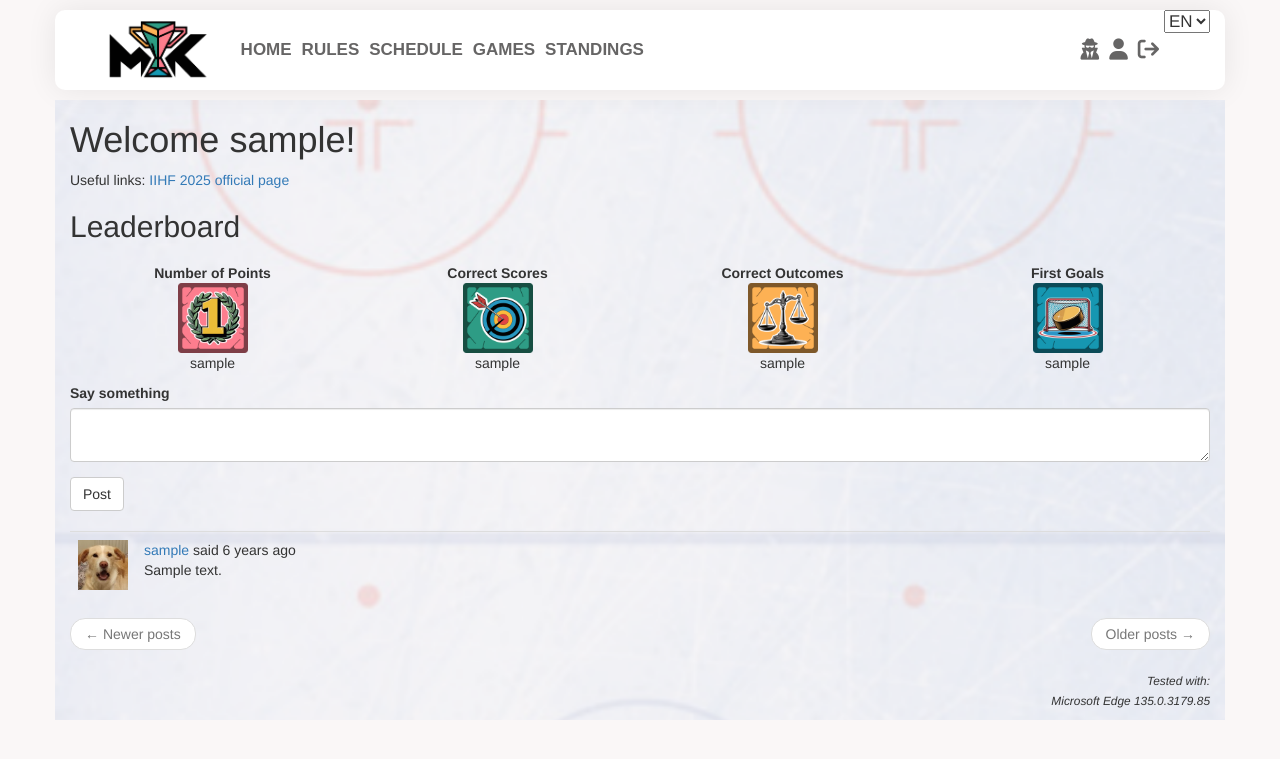
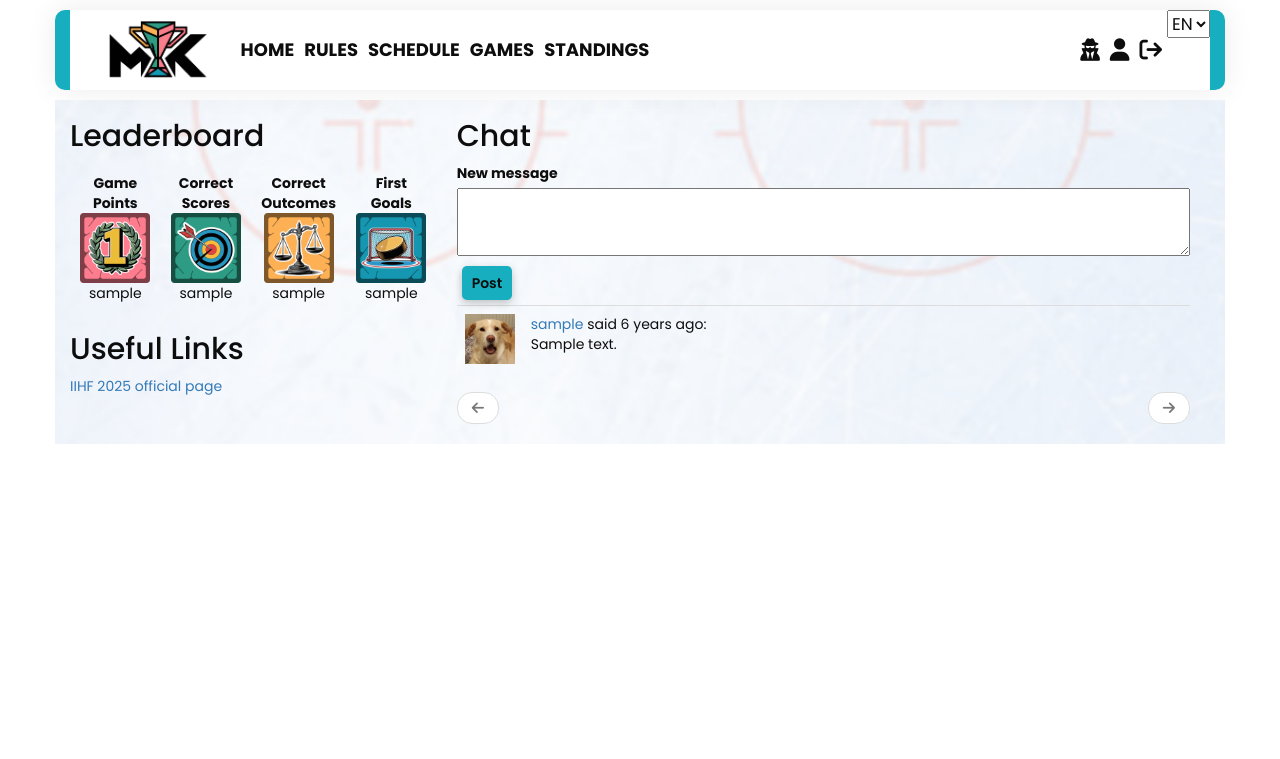
Before and after one commit to Manolopoulaki/icehockey25_website, a Flask app: page / in a window 1280 px wide. Shown: the top 759 px of the page. Run offline with Flask 2, Linux system fonts and the light colour scheme; a user stored in the database is signed in; tables that the repository leaves empty hold one stand-in row (values such as "Sample post"); some libraries are stand-ins or nearby versions.

Commit message:
css tidying up and index fresh-up

```diff
--- a/app/forms.py
+++ b/app/forms.py
@@ -13,7 +13,6 @@ class LoginForm(FlaskForm):
 
 class RegistrationForm(FlaskForm):
     username = StringField(_l('Username'), validators=[DataRequired(), Length(max=20)])
-    name = StringField(_l('Name'), validators=[DataRequired()])
     email = StringField(_l('Email'), description=_l('This is used only for password reseting and so we can reach you if you win!'), validators=[DataRequired(), Email()])
     password = PasswordField(_l('Password'), validators=[DataRequired()])
     password2 = PasswordField(_l('Repeat Password'), validators=[DataRequired(), EqualTo('password')])
@@ -45,7 +44,7 @@ class EditProfileForm(FlaskForm):
                 raise ValidationError(_l('Please use a different username.'))
 
 class PostForm(FlaskForm):
-    post = TextAreaField(_l('Say something'), validators=[DataRequired(), Length(min=1, max=140)])
+    post = TextAreaField(_l('New message'), validators=[DataRequired(), Length(min=1, max=140)])
     submit = SubmitField(_l('Post'))
 
 class NewSelectField(SelectField):
@@ -95,6 +94,5 @@ class ResetPasswordRequestForm(FlaskForm):
 
 class ResetPasswordForm(FlaskForm):
     password = PasswordField(_l('Password'), validators=[DataRequired()])
-    password2 = PasswordField(
-        _l('Repeat Password'), validators=[DataRequired(), EqualTo('password')])
+    password2 = PasswordField(_l('Repeat Password'), validators=[DataRequired(), EqualTo('password')])
     submit = SubmitField(_l('Request Password Reset'))
--- a/app/models.py
+++ b/app/models.py
@@ -13,7 +13,6 @@ def load_user(id):
 class User(UserMixin, db.Model):
     id = db.Column(db.Integer, primary_key=True)
     username = db.Column(db.String(64), index=True, unique=True)
-    name = db.Column(db.String(64), index=True)
     email = db.Column(db.String(120), index=True, unique=True)
     password_hash = db.Column(db.String(128))
     is_admin = db.Column(db.Boolean, default=False)
--- a/app/routes.py
+++ b/app/routes.py
@@ -283,7 +283,7 @@ def register():
         return redirect(url_for('index'))
     form = RegistrationForm()
     if form.validate_on_submit():
-        user = User(username=form.username.data, email=form.email.data, name=form.name.data, final_winner_points=0, total_score=0, total_score_diff=0, total_winner=0, total_first_goal=0, total_points=0, total_closed_bets=0, overall_points=0)
+        user = User(username=form.username.data, email=form.email.data, final_winner_points=0, total_score=0, total_score_diff=0, total_winner=0, total_first_goal=0, total_points=0, total_closed_bets=0, overall_points=0)
         user.set_password(form.password.data)
         db.session.add(user)
         db.session.flush()
--- a/app/static/styles.css
+++ b/app/static/styles.css
@@ -1,9 +1,27 @@
-body{
-background-color: #faf7f7;
+
+@import url('https://fonts.googleapis.com/css2?family=Poppins:wght@100;200;300;400;500;600;700&display=swap');
+
+:root {
+  --color-primary: #32A685;
+  --color-secondary: #17AEBF;
+  --color-bright: #F29D52;
+  --color-accent: #F2798F;
+  --color-bg: #fff;
+  --color-text: #0D0D0D;
+}
+
+html, body {
+  background-color: var(--color-bg);
+  color: var(--color-text);
+  font-family: "Poppins", sans-serif;
+}
+
+* {
+  font-family: inherit;
 }
 
 .navbar {
-  background-color:#FFFFFF;
+  background-color: var(--color-secondary);
   align-items: center;
   border: 0;
   font-size: 17px;
@@ -13,37 +31,29 @@ background-color: #faf7f7;
   margin-bottom: 10px;
   box-shadow: 0 0 30px rgba(0, 0, 0, .08);
   border-radius: 10px;
-  z-index:9999;
+  z-index: 9999;
 }
 
 .nav li a {
   display: table-cell;
   vertical-align: middle;
   height: 80px;
-  	font-family: "Heebo",sans-serif;
-  	font-size: 1.5 rem;
+  font-size: 1.8rem;
   font-weight: 800;
   line-height: 2;
-  	color: #666565;
+  color: var(--color-text);
   padding: 5px;
 }
 
-.content { background-repeat:repeat-y;
-background-size:100%;
-background-position: center top; }
-
-
-.column {
-    float: left;
+.content {
+  background-repeat: repeat-y;
+  background-size: 100%;
+  background-position: center top;
 }
 
-.left {
-    width: 68%;
-}
-
-.right {
-    width: 30%;
-}
+.column { float: left; }
+.left { width: 68%; }
+.right { width: 30%; }
 
 /* Clear floats after the columns */
 .row:after {
@@ -54,15 +64,11 @@ background-position: center top; }
 
 /* Responsive layout - makes the two columns stack on top of each other instead of next to each other */
 @media screen and (max-width: 800px) {
-    .column {
-      width: 100%;
-    }
-    .right {
-        display: none;
-    }
+  .column { width: 100%; }
+  .right { display: none; }
 }
 
-svg > g > g:last-child { pointer-events: none }
+svg > g > g:last-child { pointer-events: none; }
 
 .statsRow:after {
   content: "";
@@ -74,11 +80,10 @@ svg > g > g:last-child { pointer-events: none }
   position: relative;
   float: left;
   width: 16.6%;
-  min-width:150px;
+  min-width: 150px;
 }
 
-.centerLabel
-{
+.centerLabel {
   position: absolute;
   left: 2px;
   top: 2px;
@@ -90,15 +95,14 @@ svg > g > g:last-child { pointer-events: none }
 }
 
 .statsTitle {
-  position:absolute;
-  width:150px;
+  position: absolute;
+  width: 150px;
   text-align: center;
-  font-size:15px;
+  font-size: 15px;
   font-weight: bold;
 }
 
-.statsValue
-{
+.statsValue {
   line-height: 150px;
   width: 150px;
   text-align: center;
@@ -107,143 +111,149 @@ svg > g > g:last-child { pointer-events: none }
   background-color: transparent;
 }
 
-
-.bbgrid-container {width: 100%; height: 100%; margin: 0; }
-
 .bbgrid-container {
   display: grid;
   grid-template-columns: 1fr 1fr 1fr 0.5fr 1fr 1fr 1fr;
   grid-template-rows: 0.5fr 0.5fr 0.5fr 0.75fr 2fr 1fr 1fr;
-  text-align:center;
+  text-align: center;
   gap: 1px 1px;
   height: 250px;
   max-width: 500px;
-  margin:auto;
+  margin: auto;
 }
 
 .bbgame { grid-area: 1 / 3 / 2 / 6; }
-
 .bbdate_time { grid-area: 2 / 3 / 3 / 6; }
-
 .bbStatus { grid-area: 3 / 3 / 4 / 6; }
 
-.bbTeam1 { grid-area: 4 / 1 / 5 / 3;
+.bbTeam1, .bbTeam2 {
   font-size: 20px;
-font-weight: bold;}
-
-.bbTeam2 { grid-area: 4 / 6 / 5 / 8;
-font-size: 20px;
-font-weight: bold; }
-
-.bbFlag1 { grid-area: 5 / 1 / 6 / 3;
-max-width:106px;
-margin:auto;
-width:-webkit-fill-available;
-max-height:80px;}
-
-.bbFlag2 { grid-area: 5 / 6 / 6 / 8;
-max-width:106px;
-margin:auto;
-width:-webkit-fill-available;
-max-height:80px;}
-
-.bbScore1 { grid-area: 5 / 3 / 6 / 4;
-font-size:35px;
-width:90%;
-text-align:center;
-margin: auto;}
-
-input#score_a {
-  width:60px;}
-
-  input#score_b {
-  width:60px;}
-
-.bbinpp{
-font-size:40px;
-width:50px;
-text-align:center;
+  font-weight: bold;
 }
 
-.bbScore2 { grid-area: 5 / 5 / 6 / 6;
-font-size:35px;
-width:90%;
-text-align:center;
-margin: auto;}
+.bbTeam1 { grid-area: 4 / 1 / 5 / 3; }
+.bbTeam2 { grid-area: 4 / 6 / 5 / 8; }
 
-.bbdots { grid-area: 5 / 4 / 6 / 5;
-font-size:40px;
-margin: auto;}
+.bbFlag1, .bbFlag2 {
+  max-width: 106px;
+  width: -webkit-fill-available;
+  margin: auto;
+}
 
-.bbfirsttext { grid-area: 6 / 3 / 7 / 6;}
+.bbFlag1 { grid-area: 5 / 1 / 6 / 3; }
+.bbFlag2 { grid-area: 5 / 6 / 6 / 8; }
 
+.bbScore1, .bbScore2 {
+  font-size: 35px;
+  width: 90%;
+  text-align: center;
+  margin: auto;
+}
+
+.bbScore1 { grid-area: 5 / 3 / 6 / 4; }
+.bbScore2 { grid-area: 5 / 5 / 6 / 6; }
+
+.bbdots {
+  grid-area: 5 / 4 / 6 / 5;
+  font-size: 40px;
+  margin: auto;
+}
+
+input#score_a,
+input#score_b {
+  width: 60px;
+}
+
+.bbinpp {
+  font-size: 40px;
+  width: 50px;
+  text-align: center;
+}
+
+.bbfirsttext { grid-area: 6 / 3 / 7 / 6; }
 .bbsubmit { grid-area: 7 / 3 / 8 / 6; }
 
-
 tr:nth-child(even) {
-  background-color: #f0ede5
+  background-color: var(--color-bg);
 }
 
-
-@import url('https://fonts.googleapis.com/css2?family=Poppins:wght@100;200;300;400;500;600;700&display=swap');
-
-
-
-.sticky-banner{
-    display:flex;
+.sticky-banner {
+  display: flex;
   justify-content: space-between;
   margin-bottom: 5px;
-    top:0;
-    width:100%;
+  top: 0;
+  width: 100%;
   min-height: 80px;
-    background: #9600ffe0;
-    color:#fff;
-    box-shadow:rgba(0,0,0,0.24) 0px 3px 8px;
+  background: var(--color-bright);
+  color: var(--color-text);
+  box-shadow: rgba(0, 0, 0, 0.24) 0px 3px 8px;
   border-radius: 5px;
 }
-.s_banner_left,.s_banner_right{
-    display:flex;
+
+.s_banner {
+  display: flex;
   align-items: center;
   justify-content: center;
 }
-.s_icon{
-    background: #7b12c4;
-    padding:8px 12px;
-    margin:0 5px;
+
+.s_icon {
+  background: var(--color-bright);
+  padding: 8px 12px;
+  margin: 0 5px;
   border-radius: 5px;
   font-size: 24px;
 }
-button{
-    margin:5px;
-    padding:10px 16px;
-    background: #fff;
-    color:#7b12c4;
-    font-weight:600;
-    border:none;
-    outline:none;
-    cursor:pointer;
+
+button {
+  margin: 5px;
+  padding: 7px 10px;
+  background: var(--color-secondary);
+  color: var(--color-text);
+  font-weight: 600;
+  border: none;
+  outline: none;
+  cursor: pointer;
   border-radius: 5px;
-    box-shadow:rgba(0,0,0,0.24) 0px 3px 8px;
-}
-.close1{
-    color:#fff;
-    background: #000;
+  box-shadow: rgba(0, 0, 0, 0.24) 0px 3px 8px;
+  white-space: nowrap; /* This enforces the button text in one line */
 }
 
-.announcment{
-    font-family: "Poppins", sans-serif;
+.announcement {
   margin: 5px;
   padding: 0;
 }
 
+.showHide {
+  display: none;
+  margin: 0;
+  padding: 0;
+}
 
-.showHide {
-   display:none;
-   font-family: "Poppins", sans-serif;
-    margin: 0;
-    padding: 0; }
+@media screen and (min-width: 768px) {
+  .showHide { display: block; }
+}
 
-/* Desktop*/
-@media screen and (min-width: 768px) {
-  .showHide  { display: block; }
+/* Home page columns */
+.content-columns {
+  display: flex;
+  flex-direction: column; /* Default for small screens */
+  gap: 20px;
 }
+
+.chat-section, .leaderboard-section { flex: 1; }
+
+@media (min-width: 768px) {
+  .content-columns {
+    flex-direction: row;
+    align-items: flex-start;
+  }
+
+  .chat-section {
+    flex: 2; /* Chat takes more space */
+    margin-right: 20px;
+  }
+
+  .leaderboard-section {
+    flex: 1; /* Leaderboard narrower */
+  }
+}
--- a/app/templates/403.html
+++ b/app/templates/403.html
@@ -1,6 +1,8 @@
 {% extends "base.html" %}
 
 {% block app_content %}
-    <h1>_('You don't have access to this page.')</h1>
-    <p><a href="{{ url_for('index') }}">_('Back home')</a></p>
+<h1>{{_('You don\'t have access to this page.')}}</h1>
+<p>
+  <button class="button" onclick="window.location.href='{{ url_for('index') }}'">{{ _('Back home') }}</button>
+</p>
 {% endblock %}
--- a/app/templates/404.html
+++ b/app/templates/404.html
@@ -1,6 +1,8 @@
 {% extends "base.html" %}
 
 {% block app_content %}
-    <h1>_('File Not Found')</h1>
-    <p><a href="{{ url_for('index') }}">_('Back home')</a></p>
+<h1>{{_('File Not Found')}}</h1>
+<p>
+  <button class="button" onclick="window.location.href='{{ url_for('index') }}'">{{ _('Back home') }}</button>
+</p>
 {% endblock %}
--- a/app/templates/_post.html
+++ b/app/templates/_post.html
@@ -11,7 +11,7 @@
                     {{ post.author.username }}
                 </a>
             {% endset %}
-                {{ _('%(username)s said %(when)s',
+            {{ _('%(username)s said %(when)s:',
                 username=user_link, when=moment(post.timestamp).fromNow()) }}
             <br>
             {{ post.body }}
--- a/app/templates/base.html
+++ b/app/templates/base.html
@@ -1,7 +1,7 @@
 {% extends 'bootstrap/base.html' %}
 
 {% block title %}
-    {% if title %}{{ title }} -_(' Ice Hockey 2025'){% else %}_('Welcome to Ice Hockey 2025'){% endif %}
+    {% if title %}{{ title }} -{{_(' Ice Hockey 2025')}}{% else %}{{_('Welcome to Ice Hockey 2025')}}{% endif %}
 {% endblock %}
 
 {% block styles %}
--- a/app/templates/email/reset_password.html
+++ b/app/templates/email/reset_password.html
@@ -1,9 +1,7 @@
 <p>Hi {{ user.username }}!</p>
 <p>
     To reset your password
-    <a href="{{ url_for('reset_password', token=token, _external=True) }}">
-        click here
-    </a>.
+    <a href="{{ url_for('reset_password', token=token, _external=True) }}">click here</a>.
 </p>
 <p>Alternatively, you can paste the following link in your browser's address bar:</p>
 <p>{{ url_for('reset_password', token=token, _external=True) }}</p>
--- a/app/templates/games.html
+++ b/app/templates/games.html
@@ -5,11 +5,11 @@
 <div class="container example1">
 	<div class="pagespan">
 		<div class="wrap">
-			<div class="scrollbar">
+			<!-- <div class="scrollbar">
 				<div class="handle" style="transform: translateZ(0px) translateX(38px); width: 190px;">
 					<div class="mousearea"></div>
 				</div>
-			</div>
+			</div> -->
 			<div class="frame" id="centered" style="overflow: hidden;">
 				<ul class="clearsfix" style="transform: translateZ(0px) translateX(-227px); width: 6840px;">
 					{% for game in games %}
--- a/app/templates/index.html
+++ b/app/templates/index.html
@@ -2,75 +2,53 @@
 {% import 'bootstrap/wtf.html' as wtf %}
 
 {% block app_content %}
-    <h1>{{ _('Welcome %(username)s!', username=current_user.username) }}</h1>
-
   {% if current_user.default_score_a == None %}
     <div class="sticky-banner" id="sticky-banner">
-         <div class="s_banner_left">
-             <div class="s_icon">
-                <i class="fa-solid fa-bullhorn"></i>
-             </div>
+      <div class="s_banner">
+        <div class="s_icon"><i class="fa-solid fa-bullhorn"></i></div>
         <div>
-             <h3 class="announcment"> {{ _('Set your Default Bet to avoid missing any games!') }}  </h3>
+          <h3 class="announcement"> {{ _('Set your Default Bet to avoid missing any games!') }}  </h3>
           <p class="showHide" style="font-size: 14px;">{{ _('Default Bet will be used only for the games that you forget to make a valid prediction otherwise.') }} </p>
         </div>
       </div>
-         <div class="s_banner_right">
-         <div class="s_button">
-              <a href="{{url_for('default_prediction')}}">
-  <button>{{ _('Set Deafult Bet') }}</button>
-</a>
-           <button onclick="Close()" class="close1"><i class="fa-solid fa-xmark"></i></button>
-         </div>
+      <div class="s_banner">
+          <a href="{{url_for('default_prediction')}}"><button>{{ _('Set Default Bet') }}</button></a>
+          <button onclick="Close()"><i class="fa-solid fa-xmark"></i></button>
       </div>
     </div>
   {% endif %}
 
   {% if current_user.final_winner == None %}
     <div class="sticky-banner" id="sticky-banner1">
-         <div class="s_banner_left">
-             <div class="s_icon">
-                <i class="fa-solid fa-bullhorn"></i>
-             </div>
+      <div class="s_banner">
+        <div class="s_icon"><i class="fa-solid fa-bullhorn"></i></div>
         <div>
-             <h3 class="announcment"> {{ _('Predict the Tournament Winner!') }} </h3>
+          <h3 class="announcement"> {{ _('Predict the Tournament Winner!') }} </h3>
           <p class="showHide" style="font-size: 14px;">{{ _('Predict the correct Tournament Winner and score some valuable points at the end of the competition!') }} </p>
         </div>
       </div>
-         <div class="s_banner_right">
-         <div class="s_button">
-              <a href="{{url_for('winner_prediction')}}" >
-  <button>{{ _('Set Tournament Winner') }}</button>
-</a>
-           <button onclick="Close1()" class="close1"><i class="fa-solid fa-xmark"></i></button>
-         </div>
+      <div class="s_banner">
+          <a href="{{url_for('winner_prediction')}}" ><button>{{ _('Set Winner Team') }}</button></a>
+          <button onclick="Close1()"><i class="fa-solid fa-xmark"></i></button>
       </div>
     </div>
   {% endif %}
 
-     <p> {{ _('Useful links:') }} <a href="https://www.iihf.com/en/events/2025/wm">{{ _('IIHF 2025 official page') }}</a>
-     </p>
-
+<div class="content-columns">
+    <div class="leaderboard-section">
         <h2>{{ _('Leaderboard') }}</h2>
         <table style="width:100%; border-collapse: collapse; text-align: center;">
         <tr style="vertical-align: bottom;">
-          <td style="padding: 10px; width: 25%;">
-              <strong>{{ _('Number of Points') }}</strong><br>
-              <img src="/static/leader_icons/leader_points.png" width="70"><br>
-              {{ leaders['leader_points'].username }}
+            <td style="padding: 10px; width: 25%;"><strong>{{ _('Game Points') }}</strong><br>
+            <img src="/static/leader_icons/leader_points.png" width="70"><br>{{ leaders['leader_points'].username }}
             </td>
-          <td style="padding: 10px; width: 25%;">
-            <strong>{{ _('Correct Scores') }}</strong><br>
-            <img src="/static/leader_icons/leader_correct_scores.png" width="70"><br>
-            {{ leaders['leader_correct_scores'].username }}
+            <td style="padding: 10px; width: 25%;"><strong>{{ _('Correct Scores') }}</strong><br>
+            <img src="/static/leader_icons/leader_correct_scores.png" width="70"><br>{{ leaders['leader_correct_scores'].username }}
             </td>
-          <td style="padding: 10px; width: 25%;">
-              <strong>{{ _('Correct Outcomes') }}</strong><br>
-              <img src="/static/leader_icons/leader_outcomes.png" width="70"><br>
-              {{ leaders['leader_outcomes'].username }}
+            <td style="padding: 10px; width: 25%;"><strong>{{ _('Correct Outcomes') }}</strong><br>
+            <img src="/static/leader_icons/leader_outcomes.png" width="70"><br>{{ leaders['leader_outcomes'].username }}
             </td>
-          <td style="padding: 10px; width: 25%;">
-              <strong>{{ _('First Goals') }}</strong><br>
+            <td style="padding: 10px; width: 25%;"><strong>{{ _('First Goals') }}</strong><br>
             {% if sport == "hockey": %}
                 <img src="/static/leader_icons/leader_first_goals.png" width="70"><br>
             {% elif sport == "football": %}
@@ -80,30 +58,28 @@
             </td>
         </tr>
         </table>
-
-    {% if form %}
-    {{ wtf.quick_form(form) }}
-    <br>
-    {% endif %}
+        <h2>{{ _('Useful Links') }}</h2>
+        <a href="https://www.iihf.com/en/events/2025/wm">{{ _('IIHF 2025 official page') }}</a>
+    </div>
+    <div class="chat-section">
+        <h2>{{ _('Chat') }}</h2>
+            <form method="post" action="">
+                {{ form.hidden_tag() }}
+                    {{ form.post.label }}<br>
+                    {{ form.post(style="width: 100%; padding: 10px; font-size: 16px; box-sizing: border-box;") }}<br>
+                <button type="submit" class="button">{{ _('Post') }}</button>
+            </form>
         {% for post in posts %}
             {% include '_post.html' %}
         {% endfor %}
-    <nav aria-label="...">
         <ul class="pager">
             <li class="previous{% if not prev_url %} disabled{% endif %}">
-                <a href="{{ prev_url or '#' }}">
-                    <span aria-hidden="true">&larr;</span> {{ _('Newer posts') }}
-                </a>
+            <a href="{{ prev_url or '#' }}" class="button"><i class="fa-solid fa-arrow-left"></i></a>
             </li>
             <li class="next{% if not next_url %} disabled{% endif %}">
-                <a href="{{ next_url or '#' }}">
-                  {{ _('Older posts') }} <span aria-hidden="true">&rarr;</span>
-                </a>
+            <a href="{{ next_url or '#' }}" class="button"><i class="fa-solid fa-arrow-right"></i></a>
             </li>
         </ul>
-    </nav>
-    <p align="right"><i><small>
-      {{ _('Tested with:') }} <br>
-	Microsoft Edge 135.0.3179.85
-    </small></i></p>
+    </div>
+</div>
 {% endblock %}
```
Also changed, not shown: app/static/horizontal.css (+52 -96 lines), app/templates/500.html (+5 -3 lines), app/templates/login.html (+11 -11 lines), app/templates/register.html (+17 -5 lines), app/templates/reset_password.html (+8 -1 lines), app/templates/reset_password_request.html (+6 -1 lines), app/templates/user.html (+0 -17 lines), migrations/versions/f30982cc68ae_no_name_in_user_table.py (added, +30 -0 lines), README.md. Lines whose indentation alone changed are shown as unchanged.
